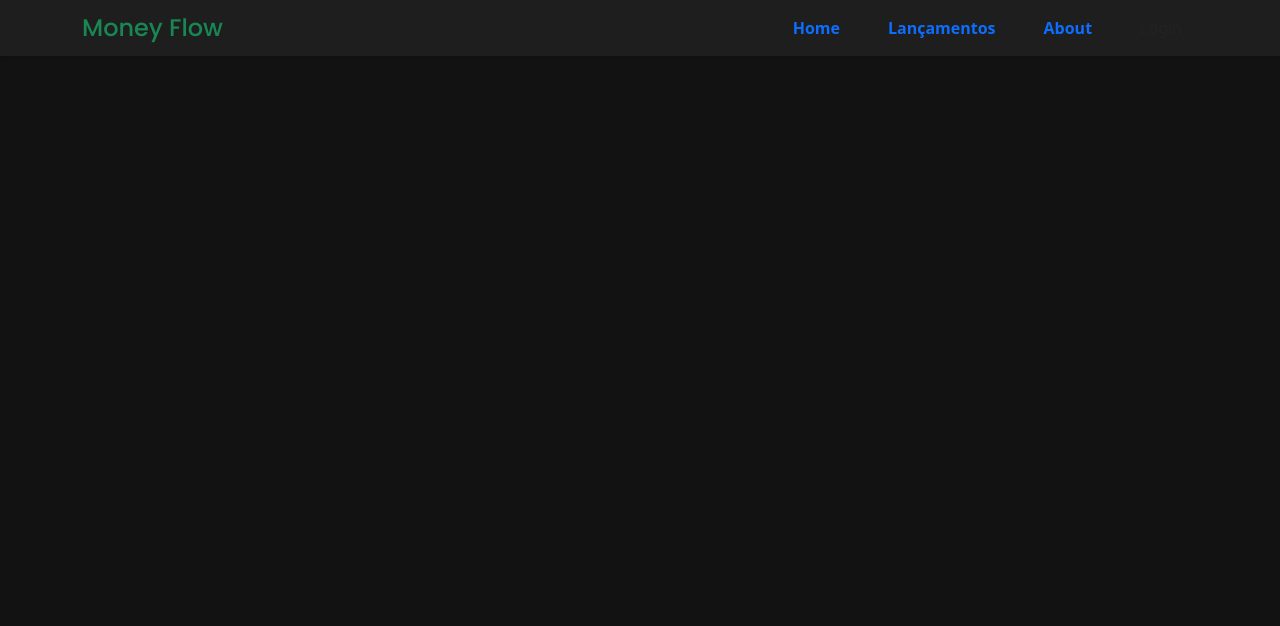
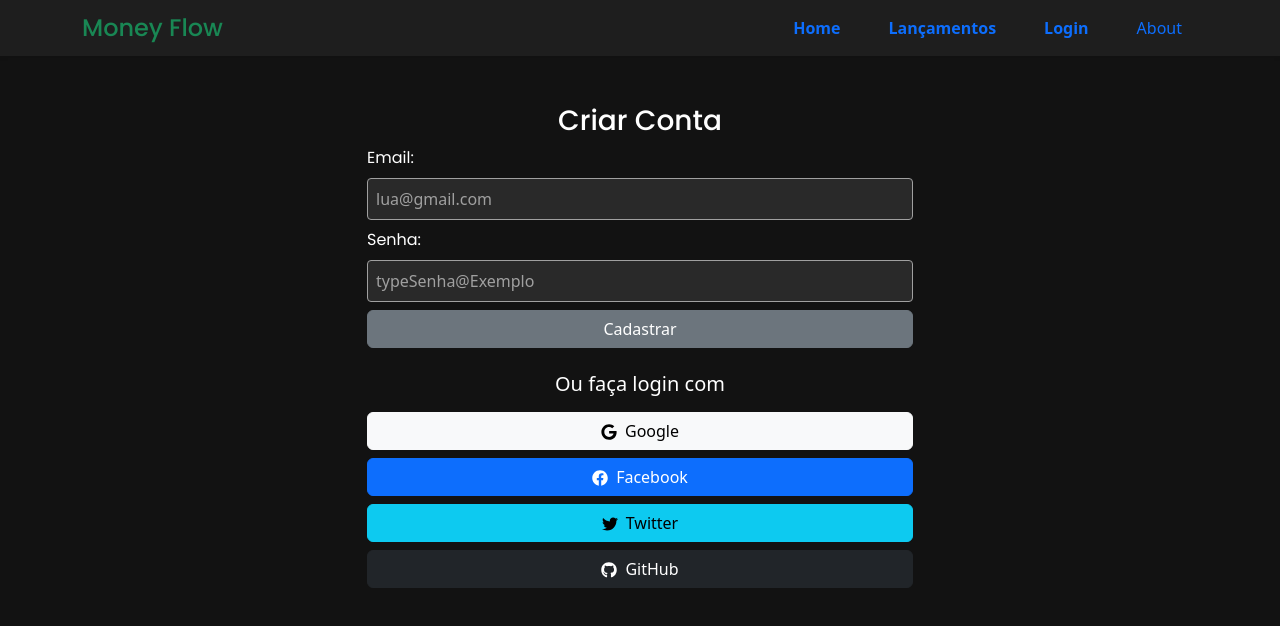
Before and after one commit to AllanCordova/money-flow, a React (Vite) app: page /money-flow/Register in a window 1280 px wide. Shown: the top 626 px of the page. Built offline with nearby package versions, Linux system fonts and the light colour scheme.

Commit message:
Implementado Página de Registro, e adicionado botões de Nav, para List e Form

```diff
--- a/package.json
+++ b/package.json
@@ -18,6 +18,7 @@
     "react": "^19.0.0",
     "react-dom": "^19.0.0",
     "react-hook-form": "^7.54.2",
+    "react-icons": "^5.5.0",
     "react-router-dom": "^7.4.0"
   },
   "devDependencies": {
--- a/src/App.tsx
+++ b/src/App.tsx
@@ -2,6 +2,7 @@
 import TransactionProvider from "./Provider";
 import Form from "./Crud/Form";
 import List from "./Crud/List";
+import Register from "./Login/Register";
 import NavBar from "./NavBar";
 
 import "bootstrap/dist/css/bootstrap.min.css";
@@ -17,6 +18,7 @@
           <Routes>
             <Route path="/" element={<Form />} />
             <Route path="/list" element={<List />} />
+            <Route path="/Register" element={<Register />} />
           </Routes>
         </TransactionProvider>
       </BrowserRouter>
--- a/src/Context.tsx
+++ b/src/Context.tsx
@@ -17,9 +17,16 @@
   | { type: "limpar" }
   | { type: "editar"; payload: Transaction };
 
+type Login = {
+  email: string;
+  password: string;
+};
+
 interface ContextType {
   state: Transaction[];
   dispatch: React.Dispatch<Action>;
+  users: Login[];
+  setUser: React.Dispatch<React.SetStateAction<Login[]>>;
 }
 
 export const TransactionContext = createContext<ContextType | null>(null);
--- a/src/Crud/Form.tsx
+++ b/src/Crud/Form.tsx
@@ -1,6 +1,7 @@
 import { useForm } from "react-hook-form";
 import { useContext } from "react";
 import { TransactionContext } from "../Context";
+import { useNavigate } from "react-router-dom";
 
 type Input = {
   title: string;
@@ -31,15 +32,31 @@
     reset();
   };
 
+  const navigate = useNavigate();
+
   return (
     <div className="container text-center">
-      <div className="row d-flex flex-column gap-2 mt-4">
-        <div className="col-12">
-          <h2 className="poppins-medium text-white fs-3">
-            Adicionar Transação
-          </h2>
+      <div className="row d-flex flex-column gap-2 mt-5">
+        <div className="col-12 col-lg-6 offset-lg-3">
+          <div className="d-flex align-items-center justify-content-between">
+            <button
+              className="btn btn-secondary"
+              onClick={() => navigate("/List")}
+            >
+              <i className="bi bi-arrow-left"></i>
+            </button>
+            <h2 className="poppins-medium text-white fs-3 m-0">
+              Adicionar Transação
+            </h2>
+            <button
+              className="btn btn-secondary"
+              onClick={() => navigate("/List")}
+            >
+              <i className="bi bi-arrow-right"></i>
+            </button>
+          </div>
         </div>
-        <div className="col-12 col-lg-6 offset-lg-3">
+        <div className="col-12 col-lg-6 offset-lg-3 mt-2">
           <form
             className="d-flex flex-column align-items-start justify-content-center gap-2"
             onSubmit={handleSubmit(onSubmit)}
--- a/src/Crud/List.tsx
+++ b/src/Crud/List.tsx
@@ -1,6 +1,7 @@
 import { useContext, useState, useEffect, useMemo } from "react";
 import { useForm } from "react-hook-form";
 import { TransactionContext } from "../Context";
+import { useNavigate } from "react-router-dom";
 
 type Input = {
   title: string;
@@ -44,11 +45,21 @@
     setId(null);
   };
 
+  const navigate = useNavigate();
+
   return (
     <div className="container text-center">
-      <div className="row gap-2 mt-3">
-        <div className="col-12">
-          <h2 className="poppins-medium text-white fs-3">Transações</h2>
+      <div className="row gap-5 mt-5">
+        <div className="col-12 col-lg-6 offset-lg-3">
+          <div className="d-flex align-items-center justify-content-between">
+            <button className="btn btn-secondary" onClick={() => navigate("/")}>
+              <i className="bi bi-arrow-left"></i>
+            </button>
+            <h2 className="poppins-medium text-white fs-3 m-0">Transações</h2>
+            <button className="btn btn-secondary" onClick={() => navigate("/")}>
+              <i className="bi bi-arrow-right"></i>
+            </button>
+          </div>
         </div>
         <div className="col-12 col-lg-6 offset-lg-3">
           <ul className="list-group">
@@ -72,7 +83,7 @@
                     <span
                       className={`${
                         tr.type === "Entrada" ? "text-success" : "text-danger"
-                      } text-white`}
+                      } text-white poppins-light`}
                     >
                       Valor: {tr.amount}
                     </span>
@@ -103,7 +114,7 @@
           </ul>
         </div>
       </div>
-
+      {/* Modal de Edção */}
       <div
         className="modal fade"
         id="exampleModal"
--- /dev/null
+++ b/src/Login/Register.tsx
@@ -0,0 +1,125 @@
+import { useForm } from "react-hook-form";
+import { useContext, useState } from "react";
+import { TransactionContext } from "../Context";
+import { FaGoogle, FaFacebook, FaTwitter, FaGithub } from "react-icons/fa";
+
+type Input = {
+  email: string;
+  password: string;
+};
+
+const Register = () => {
+  const {
+    register,
+    handleSubmit,
+    reset,
+    formState: { errors },
+  } = useForm<Input>();
+
+  const [isSuccess, setSuccess] = useState<boolean | null>(null);
+
+  const context = useContext(TransactionContext);
+  if (!context) return null;
+
+  const { setUser } = context;
+
+  const onSubmit = (data: Input) => {
+    if (data) {
+      setUser((prevUsers) => [...prevUsers, data]);
+      setSuccess(true);
+
+      setTimeout(() => {
+        setSuccess(false);
+      }, 3000);
+      reset();
+    }
+  };
+
+  return (
+    <div className="container text-center">
+      <div className="row mt-5">
+        <div className="col-12">
+          <h2 className="text-white poppins-medium fs-3">Criar Conta</h2>
+        </div>
+        <div className="col-12 col-lg-6 offset-lg-3">
+          <form
+            className="d-flex flex-column align-items-start gap-2"
+            onSubmit={handleSubmit(onSubmit)}
+          >
+            <label className="text-white poppins-regular" htmlFor="email">
+              Email:
+            </label>
+            <input
+              className="input"
+              placeholder="lua@gmail.com"
+              id="email"
+              type="email"
+              {...register("email", { required: true })}
+            />
+            {errors.email && (
+              <span className="text-danger poppins-regular">
+                Digite um e-mail
+              </span>
+            )}
+            <label className="text-white poppins-regular" htmlFor="password">
+              Senha:
+            </label>
+            <input
+              className="input"
+              type="password"
+              placeholder="typeSenha@Exemplo"
+              id="password"
+              {...register("password", { required: true })}
+            />
+            {errors.password && (
+              <span className="text-danger poppins-regular">
+                Crie uma Senha!
+              </span>
+            )}
+            <button
+              type="submit"
+              className="btn btn-secondary w-100 poppins-regular"
+            >
+              Cadastrar
+            </button>
+            {isSuccess && (
+              <span
+                className={`alert alert-secondary alert-dismissible fade show w-100`}
+                role="alert"
+              >
+                Parabéns, conta criada com sucesso!
+              </span>
+            )}
+          </form>
+        </div>
+      </div>
+      <div className="row mt-4">
+        <div className="col-12 col-lg-6 offset-lg-3">
+          <div>
+            <h5 className="text-white">Ou faça login com</h5>
+            <div className="d-flex flex-column gap-2 justify-content-center mt-3">
+              <button className="btn btn-light poppins-medium">
+                <FaGoogle className="me-2" />
+                Google
+              </button>
+              <button className="btn btn-primary">
+                <FaFacebook className="me-2" />
+                Facebook
+              </button>
+              <button className="btn btn-info">
+                <FaTwitter className="me-2" />
+                Twitter
+              </button>
+              <button className="btn btn-dark">
+                <FaGithub className="me-2" />
+                GitHub
+              </button>
+            </div>
+          </div>
+        </div>
+      </div>
+    </div>
+  );
+};
+
+export default Register;
--- a/src/NavBar.tsx
+++ b/src/NavBar.tsx
@@ -19,13 +19,13 @@
             </Link>
           </li>
           <li className="nav-item">
-            <a className="nav-link fw-semibold" href="#">
-              About
-            </a>
+            <Link className="nav-link fw-semibold" to="/Register">
+              Login
+            </Link>
           </li>
           <li className="nav-item">
-            <a className="nav-link text-muted" aria-disabled="true">
-              Login
+            <a className="nav-link" aria-disabled="true">
+              About
             </a>
           </li>
         </ul>
--- a/src/Provider.tsx
+++ b/src/Provider.tsx
@@ -1,12 +1,21 @@
 import { TransactionContext } from "./Context";
 import transactionReducer from "./Crud/reducer";
-import { useReducer } from "react";
+import { useReducer, useState } from "react";
 
 const TransactionProvider = ({ children }: { children: React.ReactNode }) => {
-  const [state, dispatch] = useReducer(transactionReducer, []);
+  const [state, dispatch] = useReducer(transactionReducer, [
+    {
+      id: 0,
+      title: "Compras",
+      desc: "Lanches e Refeições de sexta",
+      amount: 3450,
+      type: "Saida",
+    },
+  ]);
+  const [users, setUser] = useState([{ email: "", password: "" }]);
 
   return (
-    <TransactionContext.Provider value={{ state, dispatch }}>
+    <TransactionContext.Provider value={{ state, dispatch, users, setUser }}>
       {children}
     </TransactionContext.Provider>
   );
```
Also changed, not shown: 1 other file (tests, documents, lock files or other folders).
